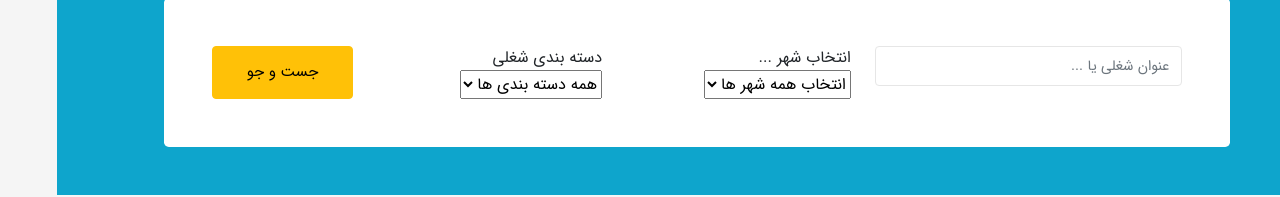
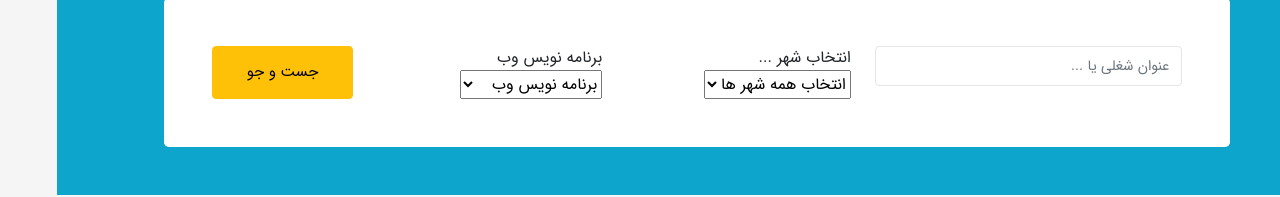
Before and after one commit to AliMasteriFarahani/job-search, a Vue app: page / in a window 1280 px wide. Shown: the part 258-455 px from the top of the page. Built offline with nearby package versions, Linux system fonts and the light colour scheme.

Commit message:
added selected option to custom select

```diff
--- a/src/Mixins/customSelectMixin.js
+++ b/src/Mixins/customSelectMixin.js
@@ -96,7 +96,6 @@ export const customSelectMixin = {
           let customSelectItems = document.createElement("DIV");
           customSelectItems.classList.add("custom-select-items");
           customSelectItemContainer.appendChild(customSelectItems);
-          console.log(element.childNodes);
           element.insertBefore(customSelectContainer, element.childNodes[1]);
         });
       }
--- a/src/components/pages/home/LandingLayer.vue
+++ b/src/components/pages/home/LandingLayer.vue
@@ -41,7 +41,7 @@
                                 <div class="custom-select" title="دسته بندی شغلی" data-search-box='true'>
                                     <select>
                                         <option value="0">همه دسته بندی ها</option>
-                                        <option value="1">برنامه نویس وب</option>
+                                        <option selected value="1">برنامه نویس وب</option>
                                         <option value="2">طراح سایت</option>
                                         <option value="3">گرافیست</option>
                                         <option value="4">تایپیست</option>
--- a/src/main.js
+++ b/src/main.js
@@ -9,7 +9,6 @@ import './assets/css/custom.css'
 
 import './assets/js/bootstrap.min.js'
 import './assets/js/all.min.js'
-
 
 
 import VueRouter from "vue-router";
```
